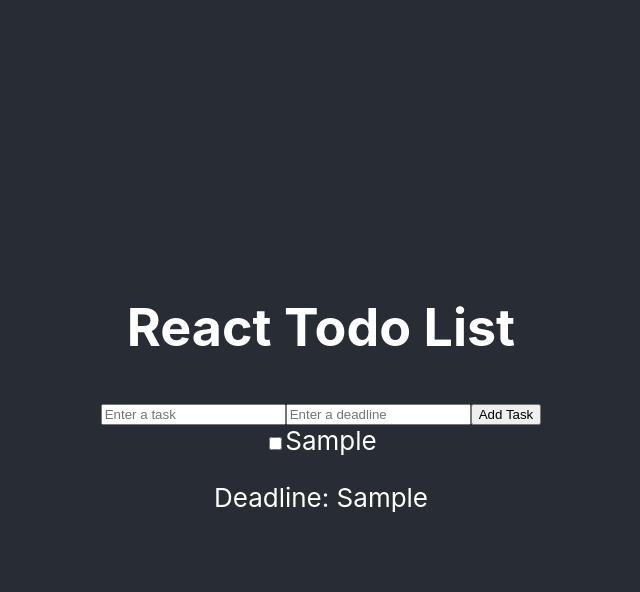
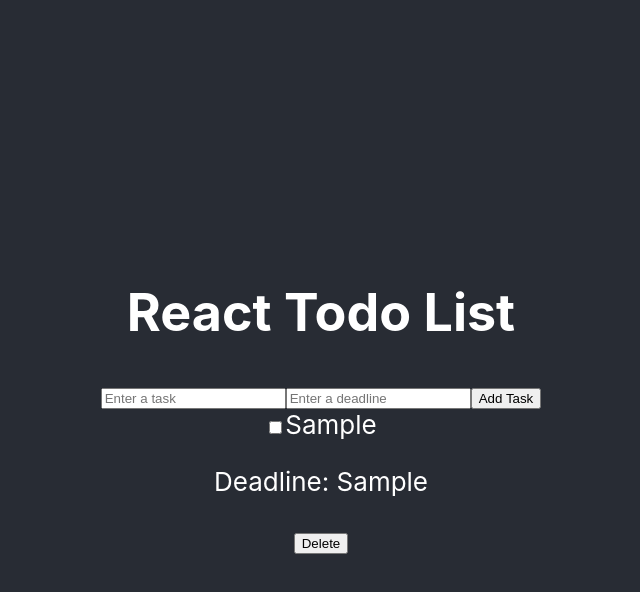
Before and after one commit to Codify-Berkeley-Education/react-todo-list-lesliecastellon06-1, a React (Vite) app: page / in a window 1280 px wide. Both pictures are taken after typing "Sample", "Sample" into the empty fields and a click on the button "Add Task". Shown: the top 592 px of the page, without its empty margins (319-959 px from the left). Built offline with nearby package versions, Linux system fonts and the light colour scheme.

Commit message:
Complete todo list handlers

```diff
--- a/src/components/TodoItem.tsx
+++ b/src/components/TodoItem.tsx
@@ -2,19 +2,31 @@ import type { Task } from "../types/taskTypes";
 
 type TodoItemProps = {
   task: Task;
+  handleToggleCompleteTask: (id: string) => void;
+  handleDeleteTask: (id: string) => void;
 };
 
-function TodoItem({ task }: TodoItemProps) {
+function TodoItem({
+  task,
+  handleToggleCompleteTask,
+  handleDeleteTask,
+}: TodoItemProps) {
   return (
     <div>
       <label>
-        <input type="checkbox" checked={task.completed} readOnly />
+        <input
+          type="checkbox"
+          checked={task.completed}
+          onChange={() => handleToggleCompleteTask(task.id)}
+        />
         <span style={{ textDecoration: task.completed ? "line-through" : "none" }}>
           {task.name}
         </span>
       </label>
 
       {task.deadline && <p>Deadline: {task.deadline}</p>}
+
+      <button onClick={() => handleDeleteTask(task.id)}>Delete</button>
     </div>
   );
 }
--- a/src/components/TodoList.tsx
+++ b/src/components/TodoList.tsx
@@ -16,13 +16,25 @@ function TodoList() {
     const newTask: Task = {
       id: uuidv4(),
       name: taskName,
-      deadline: deadline || undefined,
+      deadline: deadline.trim() === "" ? undefined : deadline,
       completed: false,
     };
 
     setTodoList([...todoList, newTask]);
     setNewTaskName("");
     setNewTaskDeadline("");
+  }
+
+  function handleToggleCompleteTask(id: string) {
+    const updatedTodoList = todoList.map((task) =>
+      task.id === id ? { ...task, completed: !task.completed } : task
+    );
+    setTodoList(updatedTodoList);
+  }
+
+  function handleDeleteTask(id: string) {
+    const updatedTodoList = todoList.filter((task) => task.id !== id);
+    setTodoList(updatedTodoList);
   }
 
   return (
@@ -51,9 +63,14 @@ function TodoList() {
         <button type="submit">Add Task</button>
       </form>
 
-      {todoList.map((task) => {
-        return <TodoItem key={task.id} task={task} />;
-      })}
+      {todoList.map((task) => (
+        <TodoItem
+          key={task.id}
+          task={task}
+          handleToggleCompleteTask={handleToggleCompleteTask}
+          handleDeleteTask={handleDeleteTask}
+        />
+      ))}
     </div>
   );
 }
```
